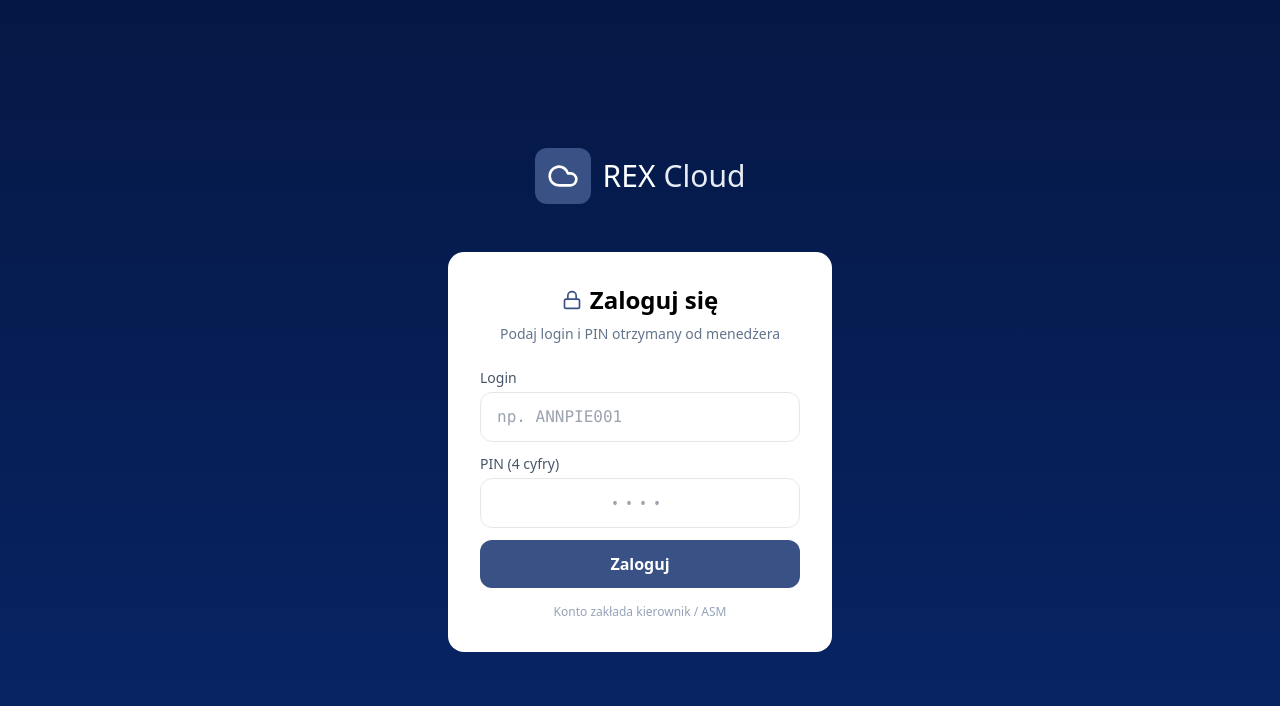
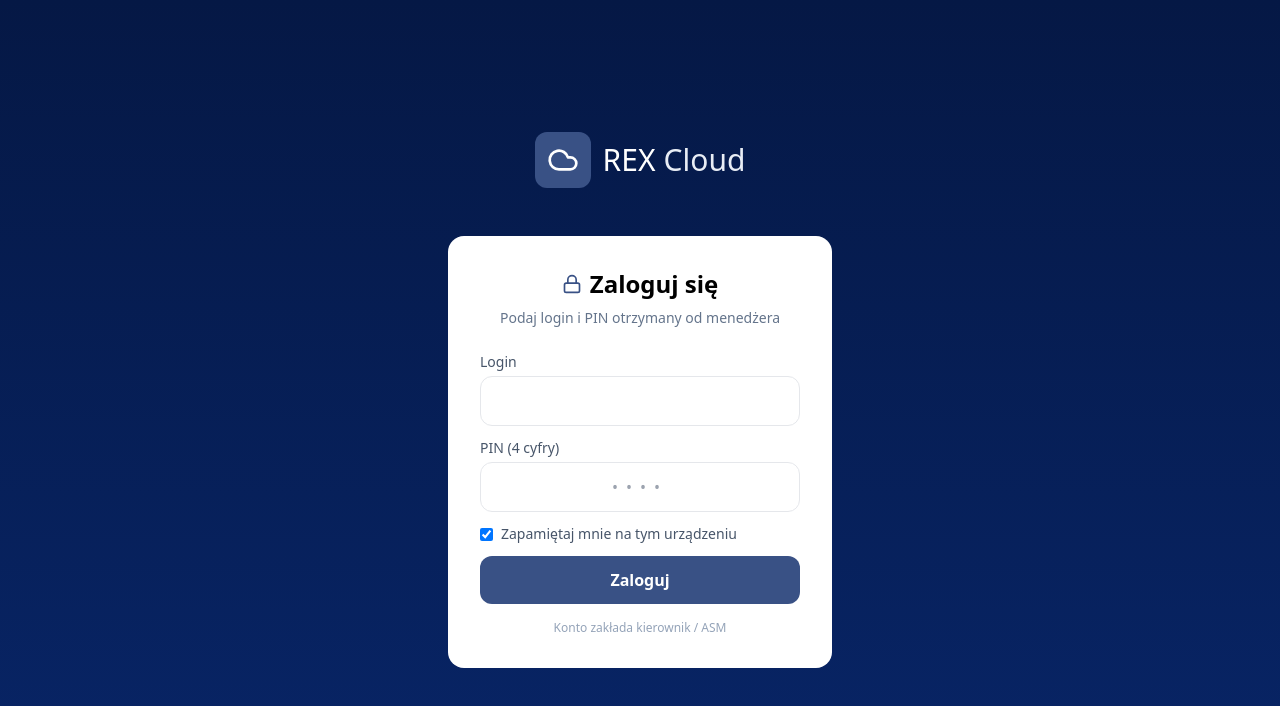
Before and after one commit to szewczykmarcin12-coder/rex-cloud-app, a React (Vite) app: page / in a window 1280 px wide. Shown: the top 706 px of the page. Built offline with nearby package versions, Linux system fonts and the light colour scheme.

Commit message:
Add files via upload

```diff
--- a/src/main.jsx
+++ b/src/main.jsx
@@ -88,6 +88,15 @@ const LoginScreen = ({ onLogin }) => {
   const [loading, setLoading] = useState(false);
   const [step, setStep] = useState('login'); // 'login' | 'newpass'
   const [acc, setAcc] = useState(null);
+  const [zapamietaj, setZapamietaj] = useState(true);
+  const [zapisane, setZapisane] = useState(null);   // { login, haslo, imie }
+
+  useEffect(() => {
+    const z = loadFromStorage('rex_creds', null);
+    if (z && z.login) { setZapisane(z); setLogin(z.login); setHaslo(z.haslo || ''); }
+  }, []);
+
+  const zapomnij = () => { try { localStorage.removeItem('rex_creds'); } catch {} setZapisane(null); setLogin(''); setHaslo(''); };
   const [startowe, setStartowe] = useState('');
   const [np1, setNp1] = useState('');
   const [np2, setNp2] = useState('');
@@ -101,7 +110,11 @@ const LoginScreen = ({ onLogin }) => {
       const r = await apiSend('/accounts?action=auth', 'POST', { login: login.trim(), haslo });
       if (r.success) {
         if (r.account.mustChange) { setAcc(r.account); setStartowe(haslo); setStep('newpass'); }
-        else { const u = toUser(r.account); saveToStorage('rex_user', u); onLogin(u); }
+        else {
+          const u = toUser(r.account);
+          if (zapamietaj) saveToStorage('rex_creds', { login: login.trim(), haslo, imie: u.display }); else { try { localStorage.removeItem('rex_creds'); } catch {} }
+          saveToStorage('rex_user', u); onLogin(u);
+        }
       } else setError(r.error || 'Nieprawidłowy login lub hasło');
     } catch { setError('Błąd połączenia z serwerem'); }
     setLoading(false);
@@ -112,7 +125,11 @@ const LoginScreen = ({ onLogin }) => {
     setLoading(true); setError('');
     try {
       const r = await apiSend('/accounts?action=setpass', 'POST', { login: acc.login, oldHaslo: startowe, newPass: np1 });
-      if (r.success) { const u = toUser(acc); saveToStorage('rex_user', u); onLogin(u); }
+      if (r.success) {
+        const u = toUser(acc);
+        if (zapamietaj) saveToStorage('rex_creds', { login: acc.login, haslo: np1, imie: u.display });
+        saveToStorage('rex_user', u); onLogin(u);
+      }
       else setError(r.error || 'Nie udało się ustawić hasła');
     } catch { setError('Błąd połączenia z serwerem'); }
     setLoading(false);
@@ -128,12 +145,14 @@ const LoginScreen = ({ onLogin }) => {
         <div className="bg-white rounded-2xl p-8">
           {step === 'login' ? (<>
             <div className="flex items-center justify-center gap-2 mb-2"><Lock size={20} style={{color: colors.primary.medium}} /><h2 className="text-2xl font-semibold">Zaloguj się</h2></div>
-            <p className="text-center text-sm text-slate-500 mb-6">Podaj login i PIN otrzymany od menedżera</p>
+            <p className="text-center text-sm text-slate-500 mb-6">{zapisane ? `Zalogujesz się jako ${zapisane.imie || zapisane.login}` : 'Podaj login i PIN otrzymany od menedżera'}</p>
             {error && <div className="bg-red-50 text-red-600 p-3 rounded-lg mb-4 text-sm">{error}</div>}
             <div className="space-y-3">
-              <div><label className="block text-sm text-slate-600 mb-1">Login</label><input value={login} onChange={(e) => setLogin(e.target.value)} className="w-full px-4 py-3 rounded-xl border font-mono focus:outline-none" placeholder="np. ANNPIE001" disabled={loading} autoFocus /></div>
+              <div><label className="block text-sm text-slate-600 mb-1">Login</label><input value={login} onChange={(e) => setLogin(e.target.value)} className="w-full px-4 py-3 rounded-xl border font-mono focus:outline-none" disabled={loading} autoFocus={!zapisane} /></div>
               <div><label className="block text-sm text-slate-600 mb-1">PIN (4 cyfry)</label><input type="password" inputMode="numeric" maxLength={4} value={haslo} onChange={(e) => setHaslo(e.target.value.replace(/\D/g, ''))} onKeyDown={(e) => e.key === 'Enter' && submit()} className="w-full px-4 py-3 rounded-xl border tracking-[0.5em] text-center focus:outline-none" placeholder="••••" disabled={loading} /></div>
+              <label className="flex items-center gap-2 text-sm text-slate-600"><input type="checkbox" checked={zapamietaj} onChange={(e) => setZapamietaj(e.target.checked)} />Zapamiętaj mnie na tym urządzeniu</label>
               <button onClick={submit} disabled={loading} className="w-full text-white font-semibold py-3 rounded-xl" style={{backgroundColor: loading ? colors.primary.light : colors.primary.medium}}>{loading ? 'Sprawdzam...' : 'Zaloguj'}</button>
+              {zapisane && <button onClick={zapomnij} disabled={loading} className="w-full text-sm py-2 rounded-xl" style={{color: colors.primary.medium}}>To nie ja — wyczyść zapisane dane</button>}
             </div>
             <p className="text-xs text-slate-400 text-center mt-4">Konto zakłada kierownik / ASM</p>
           </>) : (<>
```
